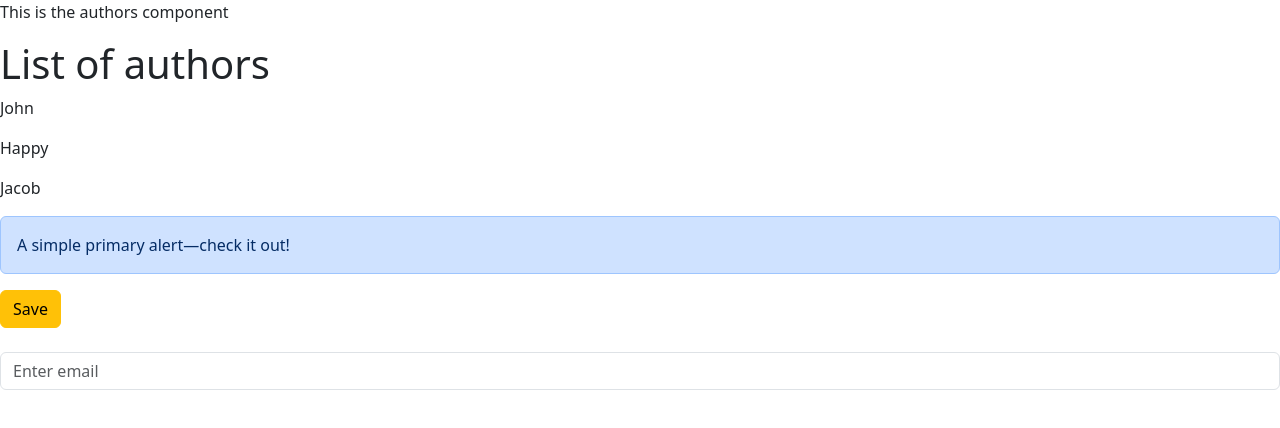
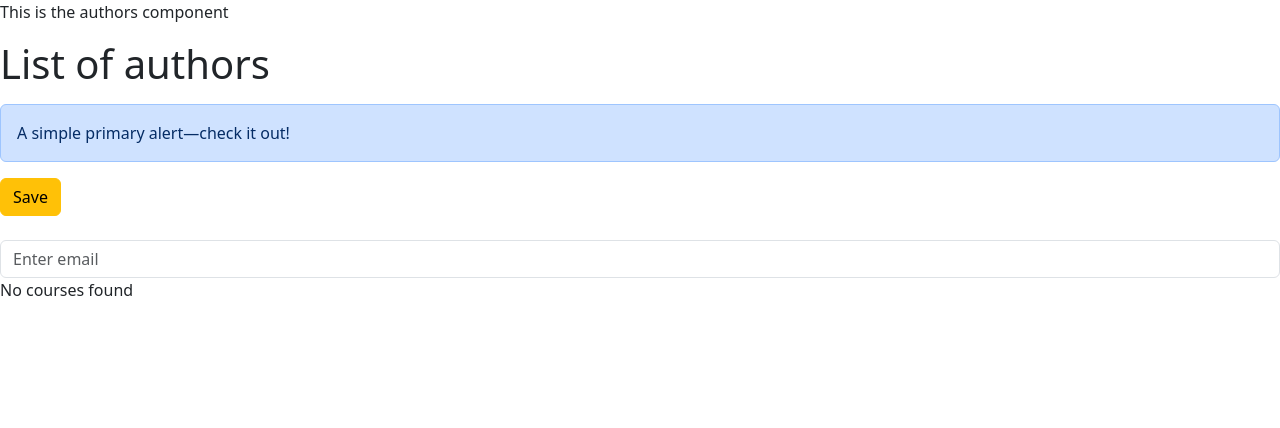
Before and after one commit to PLThabangR/angular-essentials, an Angular app: page / in a window 1280 px wide. Shown: the top 428 px of the page. Built offline with nearby package versions, Linux system fonts and the light colour scheme.

Commit message:
using the ng-template along side with ngIf

```diff
--- a/src/app/authors/authors.component.html
+++ b/src/app/authors/authors.component.html
@@ -1,6 +1,7 @@
 <p>This is the authors component</p>
-<h1>{{title}}</h1>
-<div *ngFor="let author of authors" >
+<h1 >{{title}}</h1>
+
+<div  *ngFor="let author of authors" >
     <p>{{author}}</p>
 
 </div>
@@ -14,3 +15,10 @@
 <br>
 <input type="email" class="form-control" [(ngModel)]="email"  placeholder="Enter email" (keyUp.enter)="onKeyPress()">
 <span class="glyphicon"></span>
+
+<div *ngIf="course.length>0; else noCourses">
+    List of courses
+</div>
+<ng-template #noCourses>
+No courses found
+</ng-template>
--- a/src/app/authors/authors.component.ts
+++ b/src/app/authors/authors.component.ts
@@ -10,9 +10,11 @@ export class AuthorsComponent {
 title :string ='List of authors';
 authors:string[] =[];
 email:string='';
+course=[];
 imageUrl ="https://images.unsplash.com/photo-1682687980961-78fa83781450?w=700&auto=format&fit=crop&q=60&ixlib=rb-4.0.3&ixid=M3wxMjA3fDF8MHxlZGl0b3JpYWwtZmVlZHw2fHx8ZW58MHx8fHx8"
 constructor(private coursesService:CoursesService){
   this.authors = coursesService.getService()
+
 }
 
 onSave($event:Event){
--- a/src/app/services/courses.service.ts
+++ b/src/app/services/courses.service.ts
@@ -4,7 +4,7 @@ import { Injectable } from '@angular/core';
   providedIn: 'root'
 })
 export class CoursesService {
-  authors :string[]=["John","Happy","Jacob"]
+  authors :string[]=[""]
   constructor() { }
   getService(){
     return this.authors;
```
